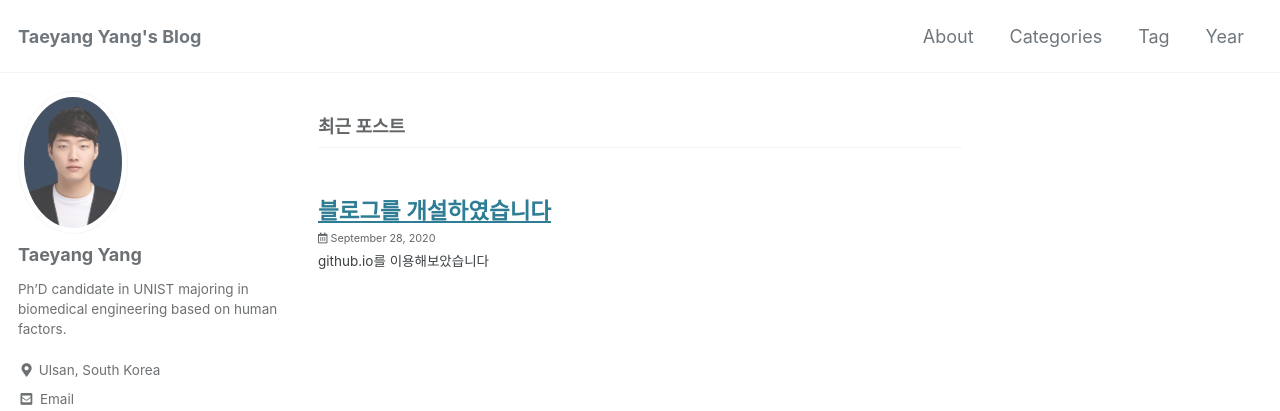
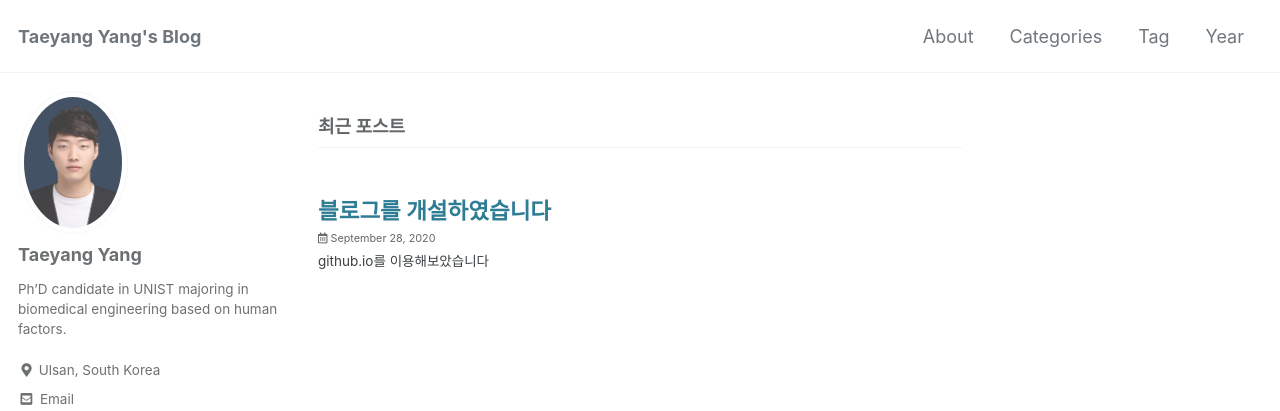
Before and after one commit to tyami/tyami.github.io, a Jekyll site: the page built from index.html, in a window 1280 px wide. Shown: the top 411 px of the page. Built offline with Jekyll 4.4.1, drawn with Linux system fonts in a browser that asks for light colours; cached includes are drawn as plain includes; the list of posts is cut into pages by our own code.

Commit message:
Update _base.scss
하이퍼링크 밑줄 없애기

```diff
--- a/_sass/minimal-mistakes/_base.scss
+++ b/_sass/minimal-mistakes/_base.scss
@@ -126,6 +126,8 @@ blockquote {
 /* links */
 
 a {
+  /* a link 하이퍼링크 밑줄 없애기 */
+  text-decoration: none;
   &:focus {
     @extend %tab-focus;
   }
```
